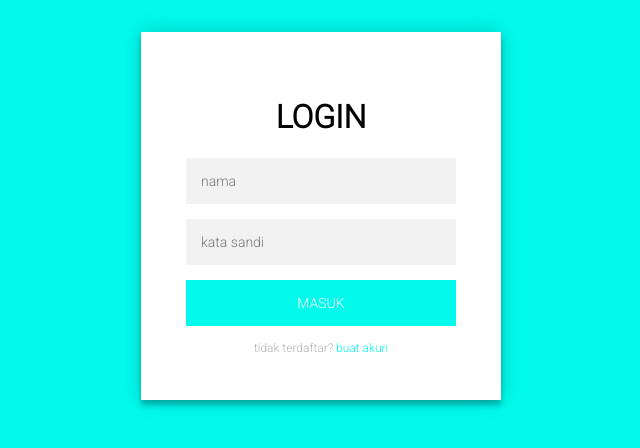
After one commit to andrewira/andreww, a PHP site: page /login.html in a window 1280 px wide. The commit adds this page. Shown: the top 448 px of the page, without its empty margins (349-989 px from the left). Run offline with PHP 8.4, Linux system fonts and the light colour scheme.

Commit message:
Add files via upload

```diff
--- a/contoh.css
+++ b/contoh.css
@@ -49,3 +49,9 @@ div{
     margin: auto;
     border-radius: 30px;
 }
+.col{
+    padding: 20px;
+}
+.tutup{
+    text-align: center;
+}
--- /dev/null
+++ b/login.css
@@ -0,0 +1,99 @@
+@import url(https://fonts.googleapis.com/css?family=Roboto:300);
+
+.login-page {
+  width: 360px;
+  padding: 8% 0 0;
+  margin: auto;
+}
+.form {
+  position: relative;
+  z-index: 1;
+  background: #FFFFFF;
+  max-width: 360px;
+  margin: 0 auto 100px;
+  padding: 45px;
+  text-align: center;
+  box-shadow: 0 0 20px 0 rgba(0, 0, 0, 0.2), 0 5px 5px 0 rgba(0, 0, 0, 0.24);
+}
+.form input {
+  font-family: "Roboto", sans-serif;
+  outline: 0;
+  background: #f2f2f2;
+  width: 100%;
+  border: 0;
+  margin: 0 0 15px;
+  padding: 15px;
+  box-sizing: border-box;
+  font-size: 14px;
+}
+.form button {
+  font-family: "Roboto", sans-serif;
+  text-transform: uppercase;
+  outline: 0;
+  background: #02faed;
+  width: 100%;
+  border: 0;
+  padding: 15px;
+  color: #FFFFFF;
+  font-size: 14px;
+  -webkit-transition: all 0.3 ease;
+  transition: all 0.3 ease;
+  cursor: pointer;
+}
+.form button:hover,.form button:active,.form button:focus {
+  background: #02faed;
+}
+.form .message {
+  margin: 15px 0 0;
+  color: #b3b3b3;
+  font-size: 12px;
+}
+.form .message a {
+  color: #02faed;
+  text-decoration: none;
+}
+.form .register-form {
+  display: none;
+}
+.container {
+  position: relative;
+  z-index: 1;
+  max-width: 300px;
+  margin: 0 auto;
+}
+.container:before, .container:after {
+  content: "";
+  display: block;
+  clear: both;
+}
+.container .info {
+  margin: 50px auto;
+  text-align: center;
+}
+.container .info h1 {
+  margin: 0 0 15px;
+  padding: 0;
+  font-size: 36px;
+  font-weight: 300;
+  color: #1a1a1a;
+}
+.container .info span {
+  color: #4d4d4d;
+  font-size: 12px;
+}
+.container .info span a {
+  color: #000000;
+  text-decoration: none;
+}
+.container .info span .fa {
+  color: #EF3B3A;
+}
+body {
+  background: #02faed; /* fallback for old browsers */
+  background: #02faed;
+
+  background: linear-gradient(90deg, #02faed 0%,  #02faed 50%);
+  font-family: "Roboto", sans-serif;
+  -webkit-font-smoothing: antialiased;
+  -moz-osx-font-smoothing: grayscale;
+}
--- /dev/null
+++ b/login.html
@@ -0,0 +1,37 @@
+<!DOCTYPE html>
+<html lang="en">
+<head>
+  <link rel="stylesheet" href="login.css">
+  <meta charset="UTF-8">
+  <meta http-equiv="X-UA-Compatible" content="IE=edge">
+  <meta name="viewport" content="width=device-width, initial-scale=1.0">
+  <title>login</title>
+</head>
+<body>
+
+</body>
+</html>
+<div class="container text-center">
+  <div class="row">
+    <div class="col">
+<div class="login-page">
+  <div class="form">
+    <form class="register-form">
+      <input type="text" placeholder="name"/>
+      <input type="password" placeholder="password"/>
+      <input type="text" placeholder="email address"/>
+      <button>create</button>
+      <p class="message">Already registered? <a href="#">Sign In</a></p>
+    </form>
+    <form class="login-form">
+      <h1>LOGIN</h1>
+      <input type="text" placeholder="nama"/>
+      <input type="password" placeholder="kata sandi"/>
+      <button>masuk</button>
+      <p class="message">tidak terdaftar? <a href="buatakun.html">buat akun</a></p>
+    </form>
+  </div>
+</div>
+</div>
+  </div>
+</div>
```
Also changed, not shown: buatakun.css (added, +69 -0 lines), buatakun.html (added, +45 -0 lines), contoh.html (added, +110 -0 lines).
